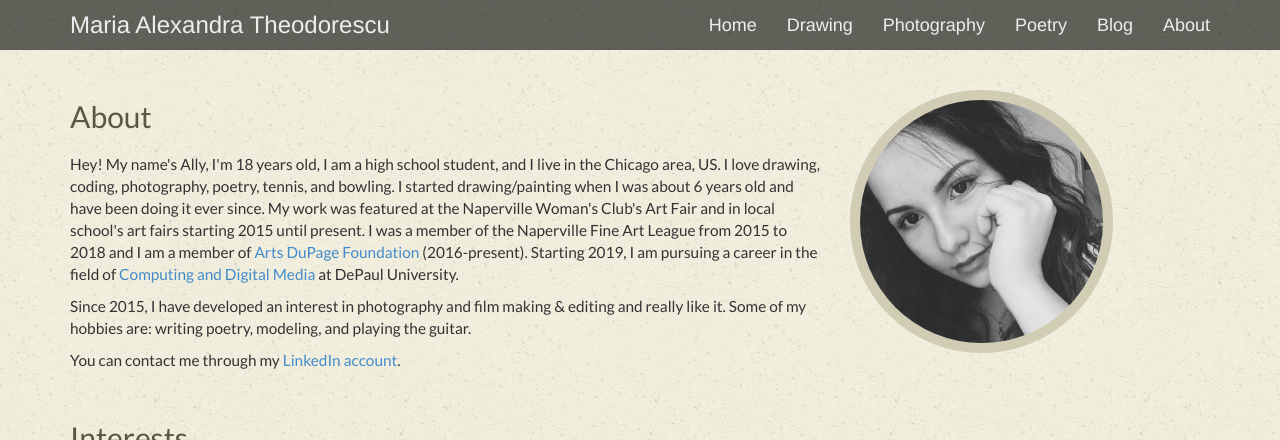
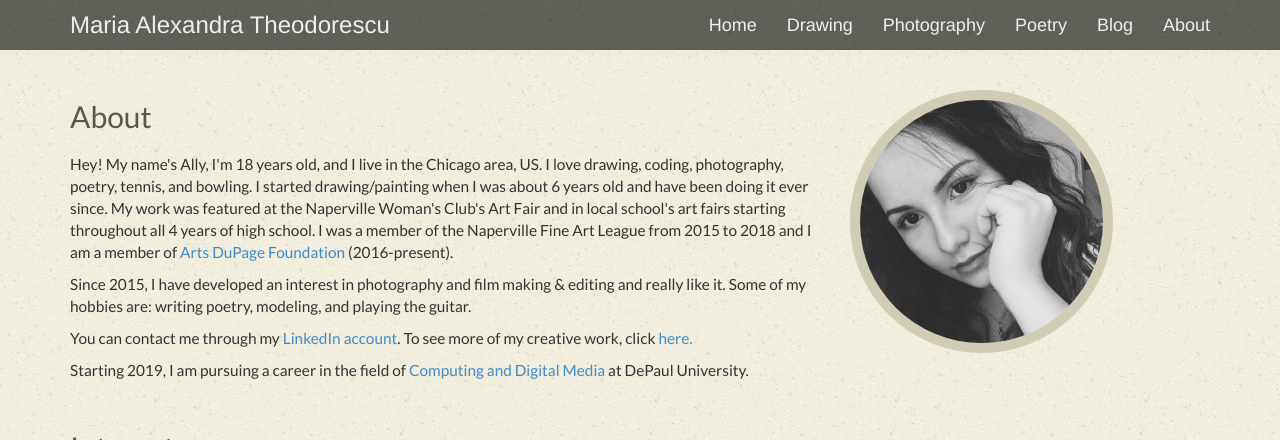
Before and after one commit to allyth/allyth, a Jekyll site: the page built from about.html, in a window 1280 px wide and 900 px high, cut to the strip 0-440 px from the top of the window. Built offline with Jekyll 4.4.1, drawn with Linux system fonts in a browser that asks for light colours; some web fonts are replaced.

Commit message:
Edit about

```diff
--- a/about.html
+++ b/about.html
@@ -9,9 +9,13 @@ title: About
             <h2>About</h2>
 
             <div style="padding: 10px 0px;">
-                <p>Hey! My name's Ally, I'm 18 years old, I am a high school student, and I live in the Chicago area, US. I love drawing, coding, photography, poetry, tennis, and bowling. I started drawing/painting when I was about 6 years old and have been doing it ever since. My work was featured at the Naperville Woman's Club's Art Fair and in local school's art fairs starting 2015 until present. I was a member of the Naperville Fine Art League from 2015 to 2018 and I am a member of <a href="http://www.artsdupage.org/">Arts DuPage Foundation</a> (2016-present). Starting 2019, I am pursuing a career in the field of <a href="https://www.cdm.depaul.edu/Pages/default.aspx">Computing and Digital Media</a> at DePaul University.</p>
-                <p>Since 2015, I have developed an interest in photography and film making & editing and really like it. Some of my hobbies are: writing poetry, modeling, and playing the guitar.</p>
-                <p>You can contact me through my <a href="http://www.linkedin.com/in/alexandra-theodorescu">LinkedIn account</a>.</p>
+                <p>Hey! My name's Ally, I'm 18 years old, and I live in the Chicago area, US. I love drawing, coding, photography, poetry, tennis, and bowling. I started drawing/painting when I was about 6 years old and have been doing it ever since.
+                    My work was featured at the Naperville Woman's Club's Art Fair and in local school's art fairs starting throughout all 4 years of high school.
+                    I was a member of the Naperville Fine Art League from 2015 to 2018 and I am a member of <a href="http://www.artsdupage.org/">Arts DuPage Foundation</a> (2016-present). </p>
+                    <p>Since 2015, I have developed an interest in photography and film making & editing and really like it. Some of my hobbies are: writing poetry, modeling, and playing the guitar.</p>
+                    <p>You can contact me through my <a href="http://www.linkedin.com/in/alexandra-theodorescu">LinkedIn account</a>. To see more of my creative work, click <a href="https://www.instagram.com/oceanbluesoul/">here.</a></p>
+                   <p> Starting 2019, I am pursuing a career in the field of <a href="https://www.cdm.depaul.edu/Pages/default.aspx">Computing and Digital Media</a> at DePaul University.</p>
+
                 <!--<br>-->
             </div>
         </div>
```
